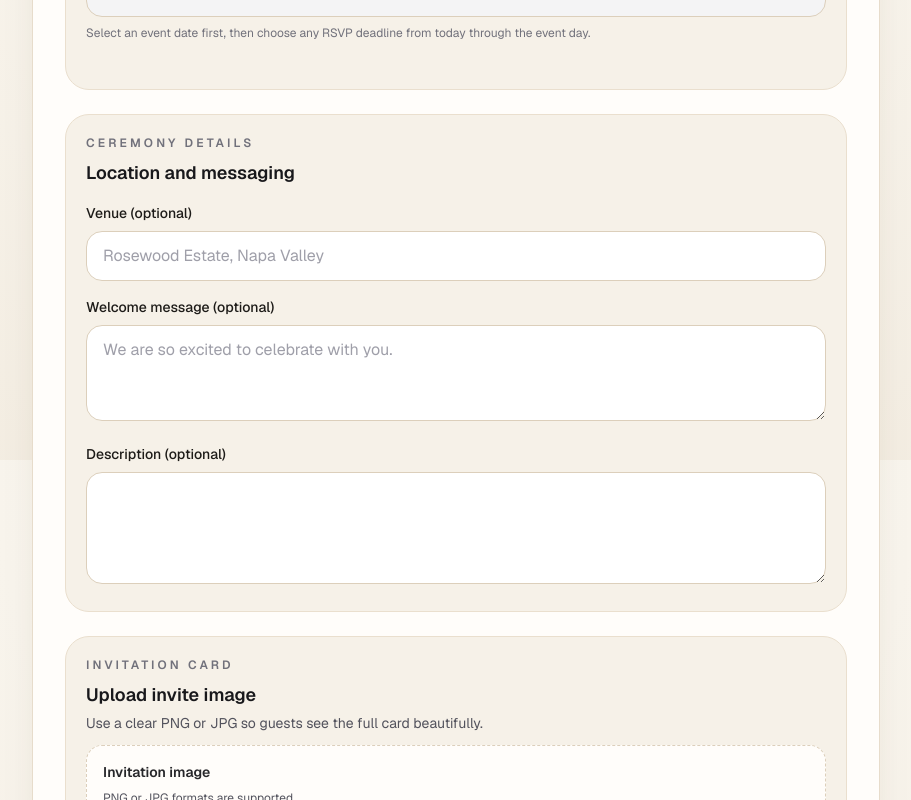
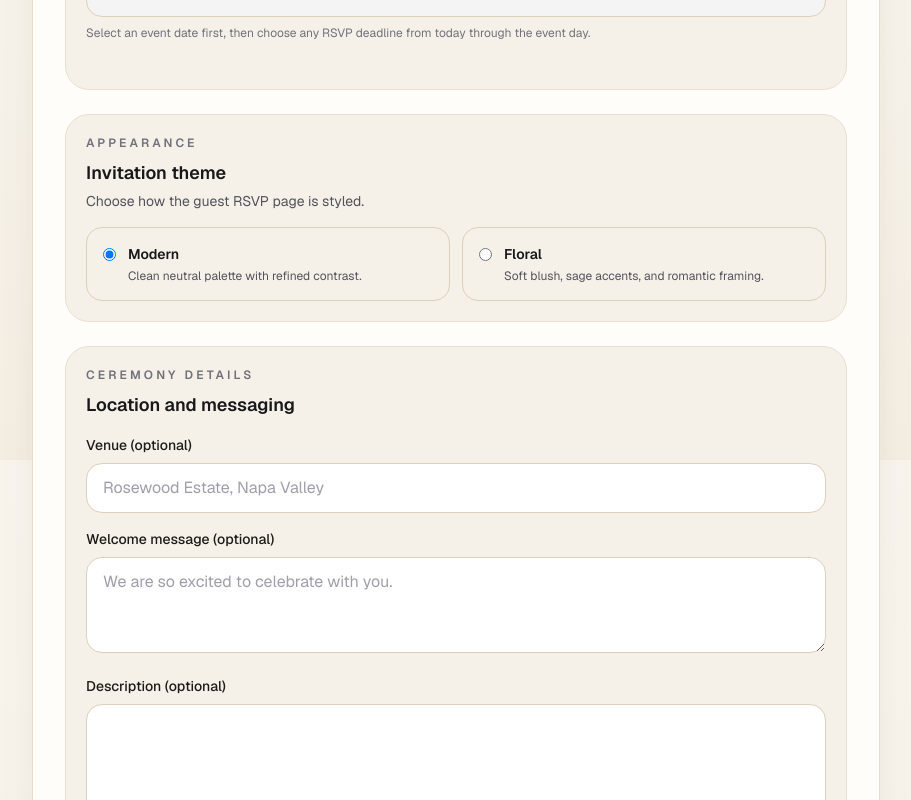
Before and after one commit to farhanv26/rsvpapp, a Next.js app: page /admin/events/new in a window 1280 px wide. Shown: the part 1140-1940 px from the top of the page, without its empty margins (184-1095 px from the left). Built offline with nearby package versions, Linux system fonts and the light colour scheme; a web font is replaced by a local one.

Commit message:
ui refinement

```diff
--- a/app/admin/events/[eventId]/edit/page.tsx
+++ b/app/admin/events/[eventId]/edit/page.tsx
@@ -94,6 +94,42 @@ export default async function EditEventPage({ params }: Props) {
 
         <section className="app-card-muted space-y-4 p-4 sm:p-5">
           <div>
+            <p className="section-title">Appearance</p>
+            <h2 className="mt-2 text-lg font-semibold text-zinc-900">Invitation theme</h2>
+            <p className="mt-1 text-sm text-zinc-600">Switch between a modern or floral visual style.</p>
+          </div>
+          <div className="grid gap-3 sm:grid-cols-2">
+            <label className="app-card-muted flex cursor-pointer items-start gap-3 rounded-2xl border border-[#dccfbb] p-4">
+              <input
+                type="radio"
+                name="theme"
+                value="modern"
+                defaultChecked={(event as { theme?: string }).theme !== "floral"}
+                className="mt-1"
+              />
+              <span>
+                <span className="block text-sm font-semibold text-zinc-900">Modern</span>
+                <span className="mt-1 block text-xs text-zinc-600">Clean neutral palette with refined contrast.</span>
+              </span>
+            </label>
+            <label className="app-card-muted flex cursor-pointer items-start gap-3 rounded-2xl border border-[#dccfbb] p-4">
+              <input
+                type="radio"
+                name="theme"
+                value="floral"
+                defaultChecked={(event as { theme?: string }).theme === "floral"}
+                className="mt-1"
+              />
+              <span>
+                <span className="block text-sm font-semibold text-zinc-900">Floral</span>
+                <span className="mt-1 block text-xs text-zinc-600">Soft blush, sage accents, and romantic framing.</span>
+              </span>
+            </label>
+          </div>
+        </section>
+
+        <section className="app-card-muted space-y-4 p-4 sm:p-5">
+          <div>
             <p className="section-title">Ceremony details</p>
             <h2 className="mt-2 text-lg font-semibold text-zinc-900">Location and messaging</h2>
           </div>
--- a/app/admin/events/[eventId]/page.tsx
+++ b/app/admin/events/[eventId]/page.tsx
@@ -114,14 +114,14 @@ export default async function EventDashboardPage({ params }: Props) {
                   {new Intl.DateTimeFormat("en-US", { dateStyle: "medium" }).format(event.rsvpDeadline)}
                 </p>
                 <span
-                  className={`rounded-full px-2.5 py-1 text-[11px] font-semibold uppercase tracking-wide ${
+                  className={`${
                     deadlineMeta?.status === "closed"
-                      ? "bg-zinc-200 text-zinc-800"
+                      ? "badge-neutral"
                       : deadlineMeta?.status === "closes_today"
-                        ? "bg-rose-100 text-rose-800"
+                        ? "badge-danger"
                         : deadlineMeta?.status === "closing_soon"
-                          ? "bg-amber-100 text-amber-900"
-                          : "bg-emerald-100 text-emerald-900"
+                          ? "badge-warning"
+                          : "badge-success"
                   }`}
                 >
                   {deadlineMeta?.status === "closed"
@@ -139,6 +139,11 @@ export default async function EventDashboardPage({ params }: Props) {
                 ) : null}
               </div>
             ) : null}
+            <div className="mt-2">
+              <span className="badge-neutral">
+                Theme: {event.theme === "floral" ? "Floral" : "Modern"}
+              </span>
+            </div>
           </div>
           <div className="flex shrink-0 flex-wrap gap-2">
             <Link
--- a/app/admin/events/actions.ts
+++ b/app/admin/events/actions.ts
@@ -52,6 +52,7 @@ async function createUniqueSlug(baseTitle: string, eventId?: string) {
 export async function createEventAction(formData: FormData) {
   const parsed = eventSchema.safeParse({
     title: formData.get("title"),
+    theme: formData.get("theme") || "modern",
     description: formData.get("description") || undefined,
     coupleNames: formData.get("coupleNames") || undefined,
     eventSubtitle: formData.get("eventSubtitle") || undefined,
@@ -73,6 +74,7 @@ export async function createEventAction(formData: FormData) {
   const event = await prisma.event.create({
     data: {
       title: parsed.data.title,
+      theme: parsed.data.theme,
       description: parsed.data.description || null,
       slug,
       imagePath,
@@ -99,6 +101,7 @@ export async function updateEventAction(formData: FormData) {
 
   const parsed = eventSchema.safeParse({
     title: formData.get("title"),
+    theme: formData.get("theme") || "modern",
     description: formData.get("description") || undefined,
     coupleNames: formData.get("coupleNames") || undefined,
     eventSubtitle: formData.get("eventSubtitle") || undefined,
@@ -123,6 +126,7 @@ export async function updateEventAction(formData: FormData) {
     where: { id: eventId },
     data: {
       title: parsed.data.title,
+      theme: parsed.data.theme,
       description: parsed.data.description || null,
       slug,
       coupleNames: parsed.data.coupleNames || null,
--- a/app/admin/events/new/page.tsx
+++ b/app/admin/events/new/page.tsx
@@ -68,6 +68,30 @@ export default function NewEventPage() {
 
         <section className="app-card-muted space-y-4 p-4 sm:p-5">
           <div>
+            <p className="section-title">Appearance</p>
+            <h2 className="mt-2 text-lg font-semibold text-zinc-900">Invitation theme</h2>
+            <p className="mt-1 text-sm text-zinc-600">Choose how the guest RSVP page is styled.</p>
+          </div>
+          <div className="grid gap-3 sm:grid-cols-2">
+            <label className="app-card-muted flex cursor-pointer items-start gap-3 rounded-2xl border border-[#dccfbb] p-4">
+              <input type="radio" name="theme" value="modern" defaultChecked className="mt-1" />
+              <span>
+                <span className="block text-sm font-semibold text-zinc-900">Modern</span>
+                <span className="mt-1 block text-xs text-zinc-600">Clean neutral palette with refined contrast.</span>
+              </span>
+            </label>
+            <label className="app-card-muted flex cursor-pointer items-start gap-3 rounded-2xl border border-[#dccfbb] p-4">
+              <input type="radio" name="theme" value="floral" className="mt-1" />
+              <span>
+                <span className="block text-sm font-semibold text-zinc-900">Floral</span>
+                <span className="mt-1 block text-xs text-zinc-600">Soft blush, sage accents, and romantic framing.</span>
+              </span>
+            </label>
+          </div>
+        </section>
+
+        <section className="app-card-muted space-y-4 p-4 sm:p-5">
+          <div>
             <p className="section-title">Ceremony details</p>
             <h2 className="mt-2 text-lg font-semibold text-zinc-900">Location and messaging</h2>
           </div>
--- a/app/admin/events/page.tsx
+++ b/app/admin/events/page.tsx
@@ -16,6 +16,7 @@ export default async function AdminEventsPage({ searchParams }: AdminEventsPageP
   const events: Array<{
     id: string;
     title: string | null;
+    theme: string | null;
     slug: string | null;
     coupleNames: string | null;
     imagePath: string | null;
@@ -270,16 +271,19 @@ export default async function AdminEventsPage({ searchParams }: AdminEventsPageP
                     </div>
                     <div className="flex shrink-0 flex-col items-end gap-1.5">
                       <span className="badge-soft">{event._count?.guests ?? guests.length} families</span>
+                      <span className="badge-neutral">
+                        {event.theme === "floral" ? "Floral" : "Modern"}
+                      </span>
                       {deadlineLabel ? (
                         <span
-                          className={`rounded-full px-2.5 py-1 text-[11px] font-semibold uppercase tracking-wide ${
+                          className={`${
                             deadlineMeta?.status === "closed"
-                              ? "bg-zinc-200 text-zinc-800"
+                              ? "badge-neutral"
                               : deadlineMeta?.status === "closes_today"
-                                ? "bg-rose-100 text-rose-800"
+                                ? "badge-danger"
                                 : deadlineMeta?.status === "closing_soon"
-                                  ? "bg-amber-100 text-amber-900"
-                                  : "bg-emerald-100 text-emerald-900"
+                                  ? "badge-warning"
+                                  : "badge-success"
                           }`}
                         >
                           {deadlineLabel}
--- a/app/rsvp/[token]/page.tsx
+++ b/app/rsvp/[token]/page.tsx
@@ -85,6 +85,7 @@ export default async function RsvpTokenPage({ params }: Props) {
       event: {
         select: {
           title: true,
+          theme: true,
           description: true,
           imagePath: true,
           coupleNames: true,
@@ -127,11 +128,16 @@ export default async function RsvpTokenPage({ params }: Props) {
   const hasCeremonyDetails = Boolean(ev.eventDate || ev.eventTime || ev.venue);
   const displayNames = ev.coupleNames?.trim() || ev.title;
   const showScriptNames = Boolean(ev.coupleNames?.trim());
+  const isFloral = ev.theme === "floral";
+  const panelClass = isFloral
+    ? "border-[#e7d6da] bg-[#fff9fb] shadow-[0_20px_55px_-40px_rgba(99,64,74,0.35)]"
+    : "border-[#e7dccb] bg-[#fffdfa] shadow-[0_20px_55px_-40px_rgba(71,52,29,0.4)]";
+  const detailClass = isFloral ? "border-[#e7d6da] bg-[#fdf5f8]" : "border-[#e7dccb] bg-[#fbf8f2]";
 
   return (
     <main className="flex min-h-dvh flex-col justify-center px-4 py-8 sm:px-6">
       <div className="mx-auto w-full max-w-xl space-y-8">
-        <section className="rsvp-fade-up rounded-3xl border border-[#e7dccb] bg-[#fffdfa] p-5 shadow-[0_20px_55px_-40px_rgba(71,52,29,0.4)] sm:p-7">
+        <section className={`rsvp-fade-up rounded-3xl border p-5 sm:p-7 ${panelClass}`}>
           <div className="space-y-6 text-center">
             {safeImageSrc ? (
               <div className="mx-auto w-full max-w-[31rem]">
@@ -186,7 +192,7 @@ export default async function RsvpTokenPage({ params }: Props) {
               </div>
             ) : null}
 
-            <div className="mx-auto max-w-md rounded-2xl border border-[#e7dccb] bg-[#fbf8f2] px-5 py-5 text-center">
+            <div className={`mx-auto max-w-md rounded-2xl border px-5 py-5 text-center ${detailClass}`}>
               <p className={`text-2xl text-zinc-900 ${script}`}>Dear {guest.guestName},</p>
               <p className="mt-3 text-base leading-relaxed text-zinc-700">
                 {hasResponded && guest.attending === false ? (
--- a/components/rsvp-form.tsx
+++ b/components/rsvp-form.tsx
@@ -186,8 +186,8 @@ export function RsvpForm({
       ) : null}
     </form>
     {showConfirm ? (
-      <div className="fixed inset-0 z-50 flex items-end justify-center bg-zinc-900/45 p-4 sm:items-center">
-        <div className="w-full max-w-md rounded-3xl border border-[#e7dccb] bg-[#fffdfa] p-6 shadow-xl">
+      <div className="modal-backdrop">
+        <div className="modal-panel">
           <p className="text-xs font-semibold uppercase tracking-[0.2em] text-zinc-500">Confirm RSVP</p>
           <p className="mt-3 text-base text-zinc-800">
             {attending === "yes"
--- a/components/rsvp-response-panel.tsx
+++ b/components/rsvp-response-panel.tsx
@@ -37,7 +37,7 @@ export function RsvpResponsePanel({
   return (
     <div className="w-full rounded-3xl border border-[#e7dccb] bg-[#fffdfa] px-6 py-9 text-center shadow-[0_20px_55px_-40px_rgba(71,52,29,0.4)]">
       <p className="text-[0.62rem] font-semibold uppercase tracking-[0.24em] text-zinc-500">RSVP received</p>
-      <h2 className="mt-3 text-3xl font-semibold text-zinc-900">Thank you for your response</h2>
+      <h2 className="mt-3 text-2xl font-semibold text-zinc-900 sm:text-3xl">Thank you for your response</h2>
       <p className="mx-auto mt-4 max-w-md text-sm leading-relaxed text-zinc-600">
         {attending ? (
           <>
--- a/lib/validation.ts
+++ b/lib/validation.ts
@@ -15,6 +15,7 @@ function startOfTodayLocal() {
 
 export const eventSchema = z.object({
   title: z.string().trim().min(1, "Event title is required."),
+  theme: z.enum(["modern", "floral"]).default("modern"),
   description: z.string().trim().optional(),
   coupleNames: z.string().trim().optional(),
   eventSubtitle: z.string().trim().optional(),
```
Also changed, not shown: app/globals.css (+28 -0 lines), components/admin/delete-event-button.tsx (+3 -8 lines), 2 other files (tests, documents, lock files or other folders).
